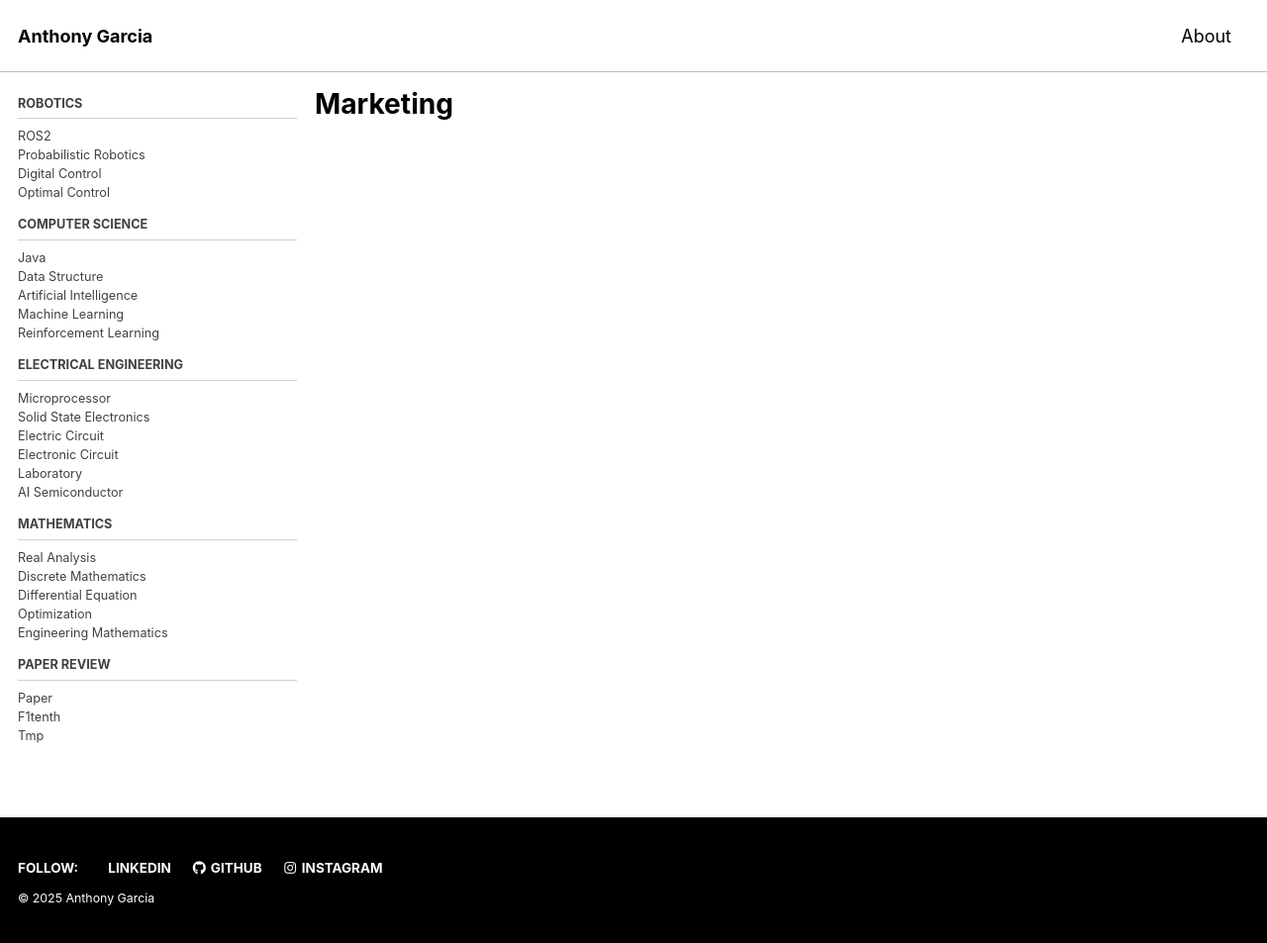
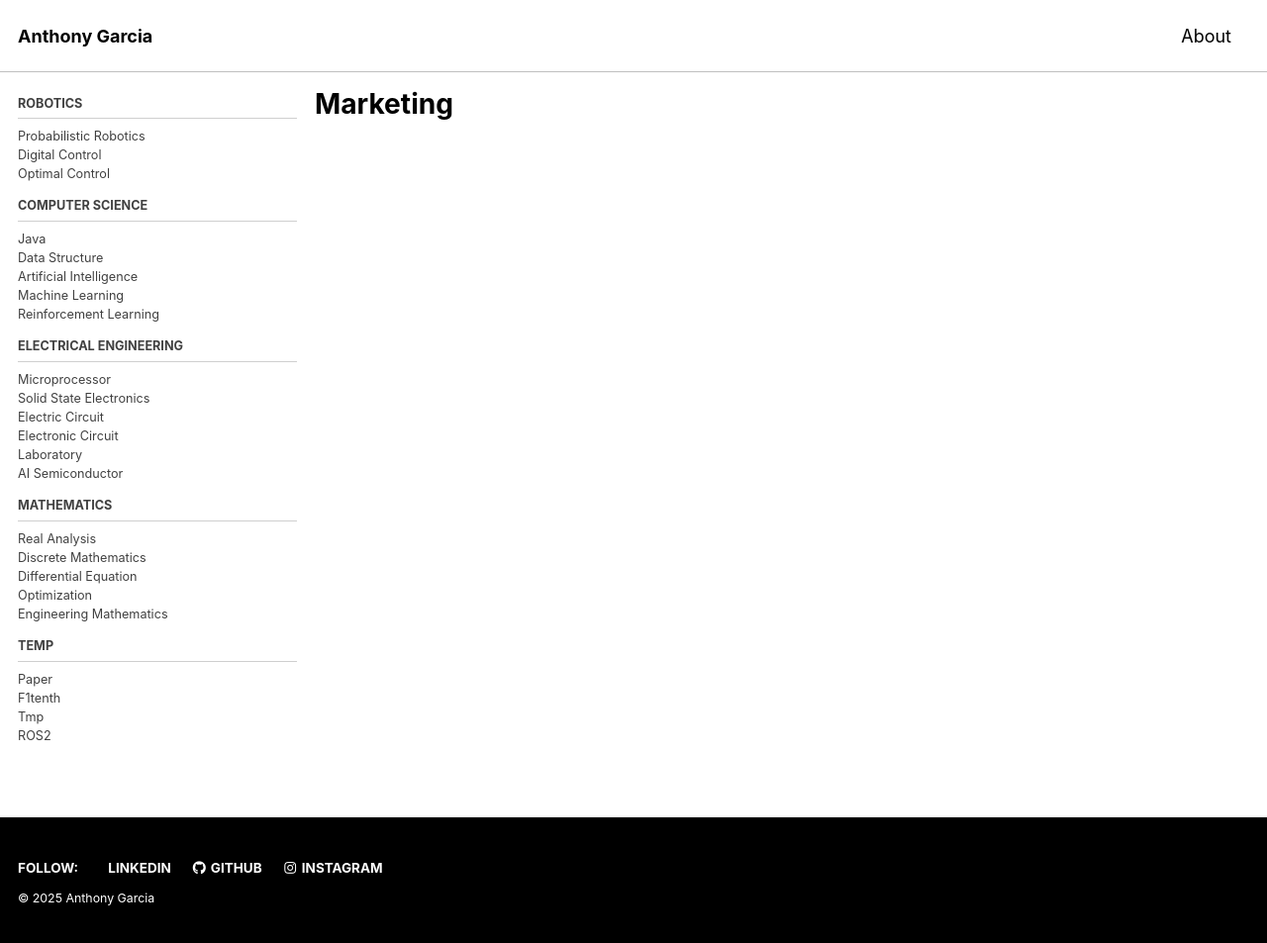
Before and after one commit to wontothree/legacy-blog, a Jekyll site: the page built from _pages/category-marketing.md, in a window 1280 px wide and 953 px high. Shown: the whole window at 99% size. Built offline with Jekyll 4.4.1, drawn with Linux system fonts in a browser that asks for light colours; cached includes are drawn as plain includes.

Commit message:
move category position

```diff
--- a/_data/navigation.yml
+++ b/_data/navigation.yml
@@ -6,8 +6,6 @@ main:
 sidebar-category:
   - title: "Robotics"
     children:
-      - title: "ROS2"
-        url: /ros2
       - title: "Probabilistic Robotics"
         url: /probablisticrobotics
       - title: "Digital Control"
@@ -52,7 +50,7 @@ sidebar-category:
         url: /optimization
       - title: "Engineering Mathematics"
         url: /engineeringmathematics
-  - title: "Paper Review"
+  - title: "Temp"
     children:
       - title: "Paper"
         url: /paper
@@ -60,3 +58,5 @@ sidebar-category:
         url: /f1tenth_
       - title: "Tmp"
         url: /tmp
+      - title: "ROS2"
+        url: /ros2
```
